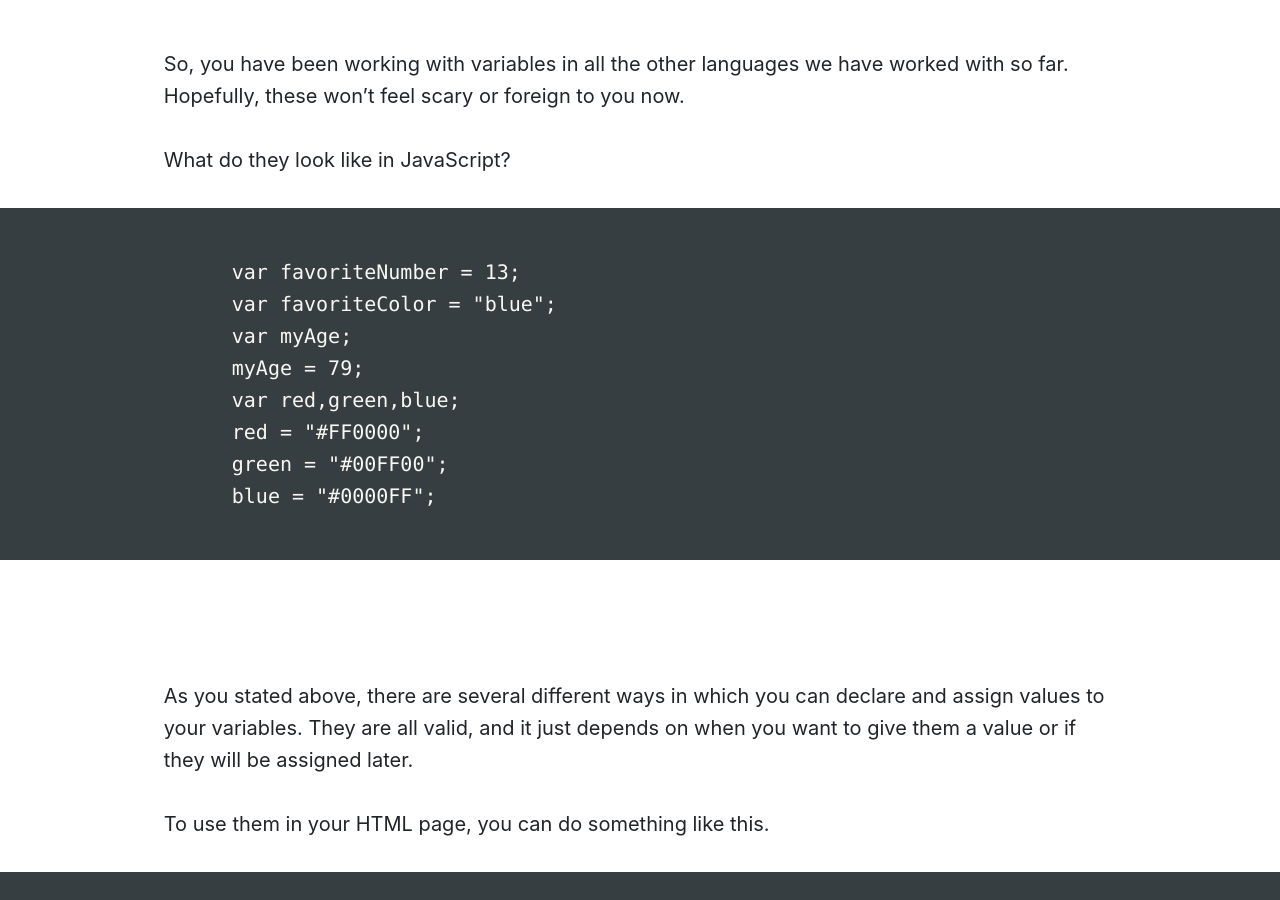
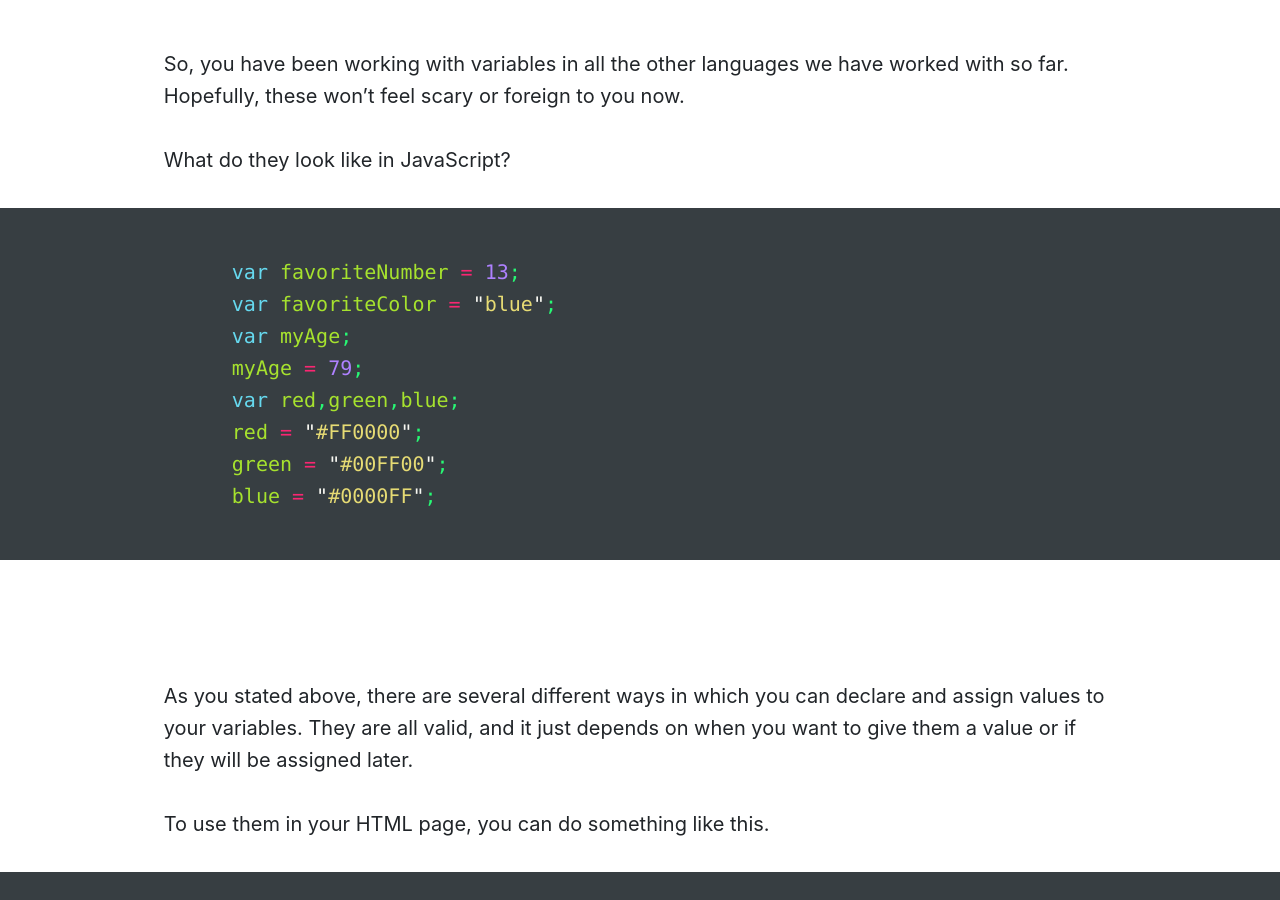
Before and after one commit to Montana-Media-Arts/creative-coding-1-Fall2019, a Jekyll site: the page built from modules/week-8/_posts/2017-01-06-variables.md, in a window 1280 px wide and 900 px high, scrolled down 533 px. Built offline with Jekyll 4.4.1, drawn with Linux system fonts in a browser that asks for light colours; nearby versions of some CDN libraries; a script that is not in the unit is left out.

Commit message:
updated tags

````diff
--- a/modules/week-8/_posts/2017-01-06-variables.md
+++ b/modules/week-8/_posts/2017-01-06-variables.md
@@ -10,7 +10,7 @@ So, you have been working with variables in all the other languages we have work
 
 What do they look like in JavaScript?
 
-```html
+```js
  var favoriteNumber = 13;
  var favoriteColor = "blue";
  var myAge;
````
Also changed, not shown: modules/week-8/_posts/2017-01-07-functions.md (+1 -1 lines), modules/week-8/_posts/2017-01-09-if-statements.md (+1 -1 lines).
